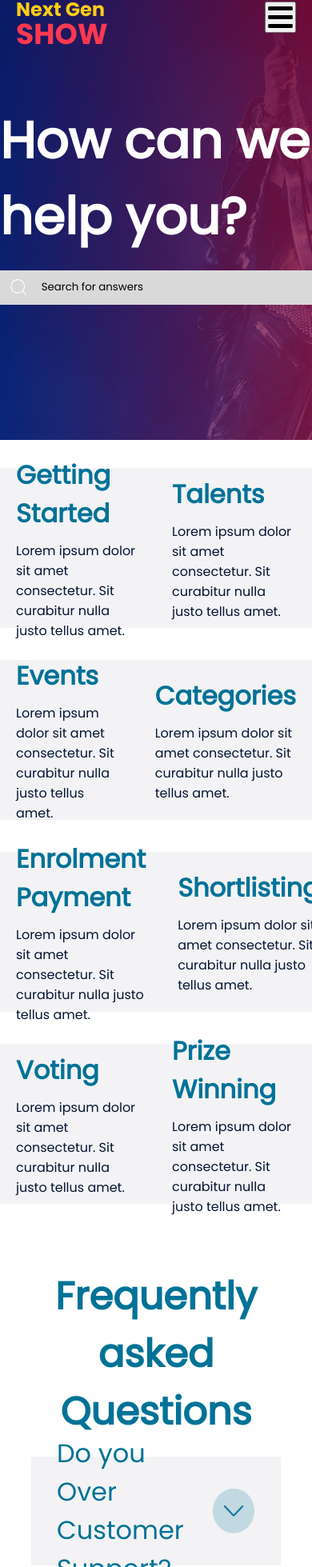
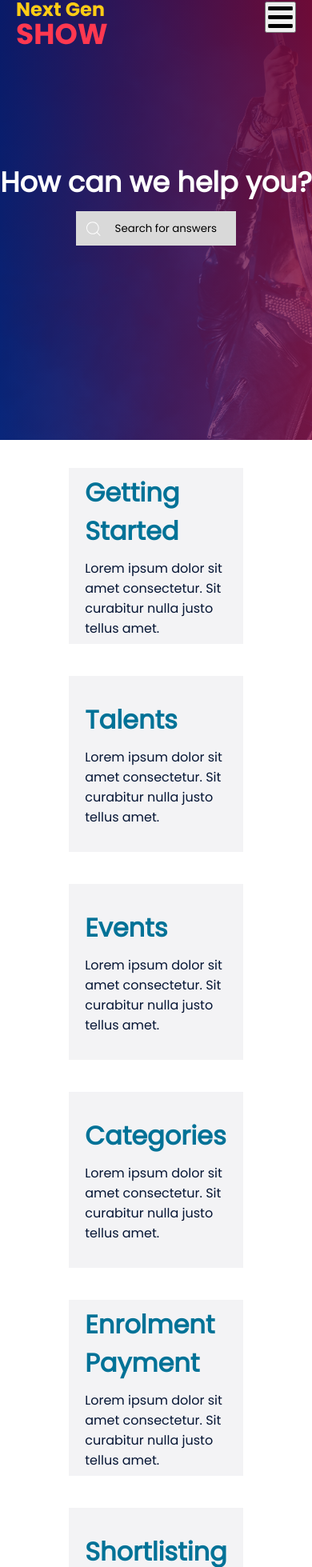
Before and after one commit to Bola-Kadiri/next-gen-show, a React (Create React App) app: page /faq in a window 390 px wide. Shown: the part 41-2000 px from the top of the page at 80% size. Built offline with nearby package versions, Linux system fonts and the light colour scheme.

Commit message:
responsive-design-2

```diff
--- a/src/App.css
+++ b/src/App.css
@@ -1,6 +1 @@
 @import url('https://fonts.googleapis.com/css2?family=Poppins&display=swap');
-*{
-  margin: 0;
-  padding: 0;
-  box-sizing: border-box;
-}
--- a/src/component/BestArtist.css
+++ b/src/component/BestArtist.css
@@ -0,0 +1,15 @@
+
+
+@media screen and (max-width: 780px){
+    .best-artist{
+        display: flex;
+        flex-wrap: wrap;
+        justify-content: center;
+        align-items: center;
+    }
+    .artist-card{
+        margin-bottom: 25px;
+    }
+
+
+}
--- a/src/component/Footer.css
+++ b/src/component/Footer.css
@@ -54,11 +54,26 @@
     color: #fff;
     border: none;
 }
+.about-footer{
+    width: 100%;
+}
 .bottom-footer-content{
     width: 100%;
     display: flex;
-    justify-content: space-around;
-    align-items:flex-start;
+    justify-content: center;
+    align-items: center;
+}
+.one{
+    width: 50%;
+    display: flex;
+    justify-content:space-evenly;
+    align-items: flex-start;
+}
+.two{
+    width: 50%;
+    display: flex;
+    justify-content:space-evenly;
+    align-items: flex-start
 }
 
 .company h4{
@@ -74,7 +89,7 @@
 .resources h4{
     color: #fff;
     opacity: 0.9;
-    margin: 20px 0px;
+    /* margin: 20px 0px; */
 }
 .resources p{
     color: #fff;
@@ -110,3 +125,25 @@
     margin: 20px 0px 5px 0px;
     padding: 20px 0px 5px 0px;
 }
+
+@media screen and (max-width: 780px){
+    .bottom-footer-content{
+        width: 100%;
+        display: flex;
+        flex-direction: column;
+        justify-content: center;
+        align-items: center;
+    }
+    .one{
+        width: 100%;
+        display: flex;
+        justify-content:space-around;
+        align-items: flex-start;
+    }
+    .two{
+        width: 100%;
+        display: flex;
+        justify-content:space-around;
+        align-items: flex-start
+    }
+}
--- a/src/component/Footer.js
+++ b/src/component/Footer.js
@@ -17,7 +17,9 @@ const Footer = () => {
                 </div>
            </div>
            <div className='bottom-footer'>
+
                 <div className='bottom-footer-content'>
+                <div className='one'>
                      <img src={logo} alt={logo}/>
                      <div className='company'>
                           <h4>COMPANY</h4>
@@ -25,24 +27,29 @@ const Footer = () => {
                           <p>Talents</p>
                           <p>Event</p>
                      </div>
-                     <div className='resources'>
+                     </div>
+                     <div className='two'>
+                     <div className='i'>
+
                           <h4>RESOURCES</h4>
                           <p>Blog post name goes here</p>
                           <p>Blog post name goes here</p>
                           <p>Blog post name goes here</p>
                           <p>See all resources</p>
                      </div>
-                     <div className='about-footer'>
+                     <div className=''>
                           <h4>ABOUT</h4>
                           <p>Terms and conditions</p>
                           <p>Privacy policy</p>
                      </div>
+                </div>
                 </div>
                    <span>Copyright © 2023 The NextGen Show</span>
            </div>
 
          </div>
     </div>
+
   )
 }
 
--- a/src/component/Nav.css
+++ b/src/component/Nav.css
@@ -66,13 +66,12 @@
  }
  .handburger{
    z-index: 200;
-   margin-right: 150px;
+   margin-right: 20px;
    display: none;
  }
  .bars{
    z-index: 200;
    display: none;
-   margin-right: 150px;
  }
  .mobile-bars{
    font-size: 35px;
@@ -81,7 +80,7 @@
    display: none;
  }
 
- @media screen and (max-width: 1200px){
+ @media screen and (max-width: 780px){
    .nav-links, .btn-join{
    width: 35%;
     display: flex;
@@ -89,6 +88,7 @@
     align-items: center;
     z-index: 200;
     display: none;
+
      }
      .join{
       display: flex;
@@ -110,7 +110,7 @@
       display: flex;
       flex-direction: column;
       align-items: self-start;
-      left: 50;
+      left: 0;
       right: 0;
      background-color: #061634;
       top: 100px;
--- a/src/index.css
+++ b/src/index.css
@@ -1,4 +1,7 @@
 @import url('https://fonts.googleapis.com/css2?family=Poppins&display=swap');
 *{
-    font-family: 'Poppins', sans-serif;;
+    font-family: 'Poppins', sans-serif;
+    margin: 0;
+    padding: 0;
+    box-sizing: border-box;
 }
--- a/src/pages/Category.js
+++ b/src/pages/Category.js
@@ -1,5 +1,5 @@
 import React from 'react'
-import "../styles/Category.css"
+import "../styles/AboutEvent.css"
 
 import BestArtist from '../component/BestArtist';
 
--- a/src/styles/About.css
+++ b/src/styles/About.css
@@ -1,7 +1,6 @@
 .about{
     width: 100%;
     height: 50vh;
-    background-color: red;
    }
 
  .bg-about {
@@ -80,3 +79,56 @@
   .meet-partner h1{
    text-align: center;
   }
+
+  @media screen and (max-width: 780px){
+   .about-content h1{
+      font-size: 35px;
+     }
+     .intro-vision{
+      margin: 0px;
+     }
+     .intro-vision h1{
+      color: #017297;
+      margin-top: 10px;
+      margin-left: 20px;
+      padding: 20px;
+     }
+     .intro-vision p{
+      width: 90%;
+      margin-bottom: 10px;
+      margin-left: 20px;
+      padding: 20px;
+     }
+     .our-vission{
+      margin: 0px;
+     }
+     .our-vission p{
+      margin-bottom: 10px;
+      margin-left: 20px;
+     }
+     .our-vission h1{
+      margin-left: 35px;
+     }
+     .our-mision{
+      margin: 0px;
+
+     }
+
+     .our-mision h1{
+      color: #017297;
+      margin-top: 10px;
+      margin-left: 35px;
+     }
+     .our-mision p{
+      width: 90%;
+      margin-bottom: 10px;
+      margin-bottom: 10px;
+      margin-left: 20px;
+     }
+     .meet-partner{
+      display: none;
+     }
+  }
+  @media screen and (max-width: 480px){
+
+  }
--- a/src/styles/AboutEvent.css
+++ b/src/styles/AboutEvent.css
@@ -37,7 +37,6 @@
   .about-event-artist{
     width: 100%;
     min-height: 100vh;
-    background-color: red;
   }
   .about-event-artist-content{
     position: relative;
@@ -211,3 +210,35 @@
   margin-right: 20px;
   text-align: center;
  }
+
+ @media screen and (max-width: 780px){
+  .about-event-content{
+    display: flex;
+    flex-direction: column;
+    justify-content: center;
+    align-items: center;
+  }
+  .about-event-content h1{
+    font-size: 24px;
+    margin-top: 80px;
+  }
+  .about-event-content p{
+    font-size: 18px;
+    margin-bottom: 20px;
+    text-align: center;
+  }
+  .about-event-content span{
+    font-size: 16px;
+    color:#FFCC15;
+    display: block;
+    text-align: center;
+  }
+  .about-event-content button{
+    width: 100%;
+    max-width: 200px;
+    height: 40px;
+    margin-bottom: 10px;
+    color:#017297;
+    font-size: 16px;
+  }
+ }
--- a/src/styles/Faq.css
+++ b/src/styles/Faq.css
@@ -1,7 +1,6 @@
 .faq{
     width: 100%;
     height: 50vh;
-    background-color: red;
    }
 
  .bg-faq {
@@ -99,19 +98,24 @@
    padding: 20px;
 
   }
-  .box-get h4{
+   .box-get h4{
    color: #017297;
    font-size: 32px;
    margin-bottom: 10px;
    width: 85%;
   }
-  .box-get p{
+
+   .box-get p{
    width: 100%;
+
    color: #051534;
+   display: block;
+   margin: 0px;
+   padding: 0px;
   }
   .question{
    width: 100%;
-   min-height: 40vh;
+   min-height: 70vh;
   }
   .question-content{
    width: 100%;
@@ -154,7 +158,7 @@
   }
   .find-section{
    width: 100%;
-   height: 420px;
+   min-height: 50vh;
    display: flex;
    justify-content: center;
    align-items: center;
@@ -188,3 +192,119 @@
    font-size: 16px;
    color: #fff;
   }
+
+  @media screen and (max-width: 780px){
+   .faq-content{
+      display: flex;
+      flex-direction: column;
+      justify-content: center;
+      align-items: center;
+   }
+   .faq-content h1{
+      margin-bottom: 10px;
+      font-size: 35px;
+      text-align: center;
+     }
+   .search-box{
+      background-color: #D9D9D9;
+
+      display: flex;
+      align-items: center;
+      width: 100%;
+      max-width: 200px;
+      height: 43px;
+      padding: 3px 10px;
+   }
+   .search-box input{
+      background-color: #D9D9D9;
+      border: none;
+     outline: none;
+      width: 100%;
+
+      margin-left: 15px;
+      color: #000;
+
+   }
+   .box-get-started{
+      display: flex;
+      flex-wrap: wrap;
+      justify-content: space-between;
+      align-items: center;
+
+     }
+     .box-get{
+      width: 100%;
+      height: 220px;
+      max-width: 555px;
+      padding: 20px;
+     }
+      .box-get h4{
+      color: #017297;
+      font-size: 32px;
+      margin-bottom: 10px;
+     }
+     .box-get p{
+      width: 100%;
+      color: #051534;
+     }
+     .question-content h3{
+      font-size: 22px;
+
+      text-align: center;
+     }
+     .question-section{
+      width: 90%;
+      display: flex;
+      flex-direction: column;
+      flex-wrap: wrap;
+      justify-content: center;
+      align-items: center;
+
+     }
+     .question-card{
+      width: 100%;
+      max-width: 550px;
+      height: 135.75px;
+      display: flex;
+      justify-content: space-between;
+      align-items: center;
+      margin: 20px 0px;
+      background-color: #F3F3F5;
+     }
+     .question-card p{
+      padding-left: 2px;
+      margin-left: 30px;
+      font-size: 20px;
+      color: #017297;
+     }
+     .question-card img{
+      width: 56.11px;
+      height: 55.75px;
+      padding-right: 2px;
+      margin-right: 30px;
+     }
+     .find-section-content{
+      width: 100%;
+      display: flex;
+      flex-direction: column;
+
+      align-items: center;
+     }
+     .find-section-content img{
+      display: none ;
+     }
+     .find-section-content h3{
+      font-size: 22px;
+      color: #017297;
+      margin-bottom: 10px;
+      padding-left: 5px;
+      margin-left: 5px;
+     }
+     .find-section-content p{
+      font-size: 22px;
+      margin-bottom: 10px;
+      text-align: left;
+      padding: 0px;
+      width: 100%;
+     }
+  }
--- a/src/styles/Home.css
+++ b/src/styles/Home.css
@@ -34,7 +34,7 @@
  }
  .home-container{
    width: 100%;
-   margin-left: 150px;
+   margin-left: 150px
  }
  .home-content{
    width: 100%;
@@ -344,7 +344,7 @@
     margin-left: 20px;
   }
   .home-content h1{
-    width: 100%;
+    width: 90%;
     font-size: 35px;
     word-spacing: 2px;
     line-height: 45px;
@@ -384,6 +384,7 @@
     width: 100%;
     margin-left: 20px;
   }
+
   .works-content p{
     text-align: center;
     width: 90%;
@@ -391,6 +392,10 @@
     line-height: 24px;
   }
   .home-req-right-content{
+    width: 90%;
+  margin: 0px;
+  }
+  .home-req-right-content img, h2, p{
     margin-left: 20px;
     padding-left: 20px;
   }
@@ -406,8 +411,10 @@
    .home-req-right{
     width: 100%;
     height: 450px;
-    margin-right: 20px;
+
     display: flex;
+    flex-direction: column;
+    justify-content: center;
     align-items: center;
 
   }
@@ -436,6 +443,9 @@
     justify-content: space-around;
     align-items: center;
   }
+  .bullet{
+    margin-right: 20px;
+  }
 
 }
 @media screen and (max-width: 480px){
```
Also changed, not shown: src/styles/Talents.css (+35 -4 lines).
